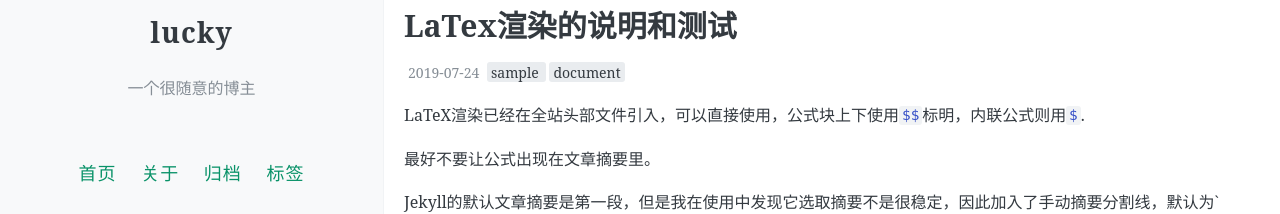
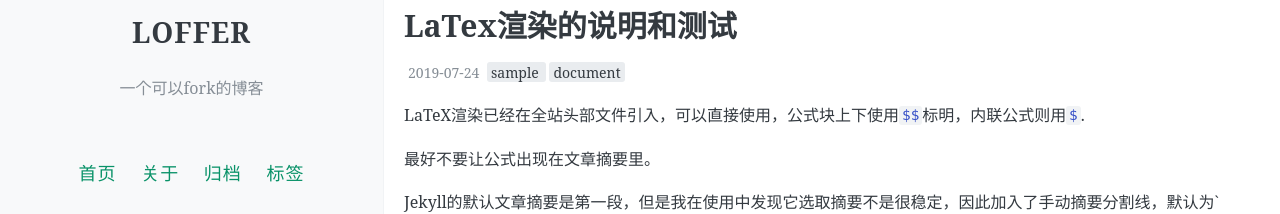
Before and after one commit to luckyboy5/LOFFER, a Jekyll site: the page built from index.html, in a window 1280 px wide. Shown: the part 290-504 px from the top of the page. Built offline with Jekyll 4.4.1, drawn with Linux system fonts in a browser that asks for light colours; the list of posts is cut into pages by our own code; comment, search, counter and statistics services are not loaded.

Commit message:
Update _config.yml

```diff
--- a/_config.yml
+++ b/_config.yml
@@ -7,8 +7,8 @@
 # 井号后面的文字是说明文档，不会被程序读取。
 
 # 描述/签名
-name: lucky
-description: 一个很随意的博主
+name: LOFFER
+description: 一个可以fork的博客
 
 # 输入你的网站域名（如果你没有添加自己的域名，而是直接用GitHub pages分配的域名的话可以省略）
 url:
```
